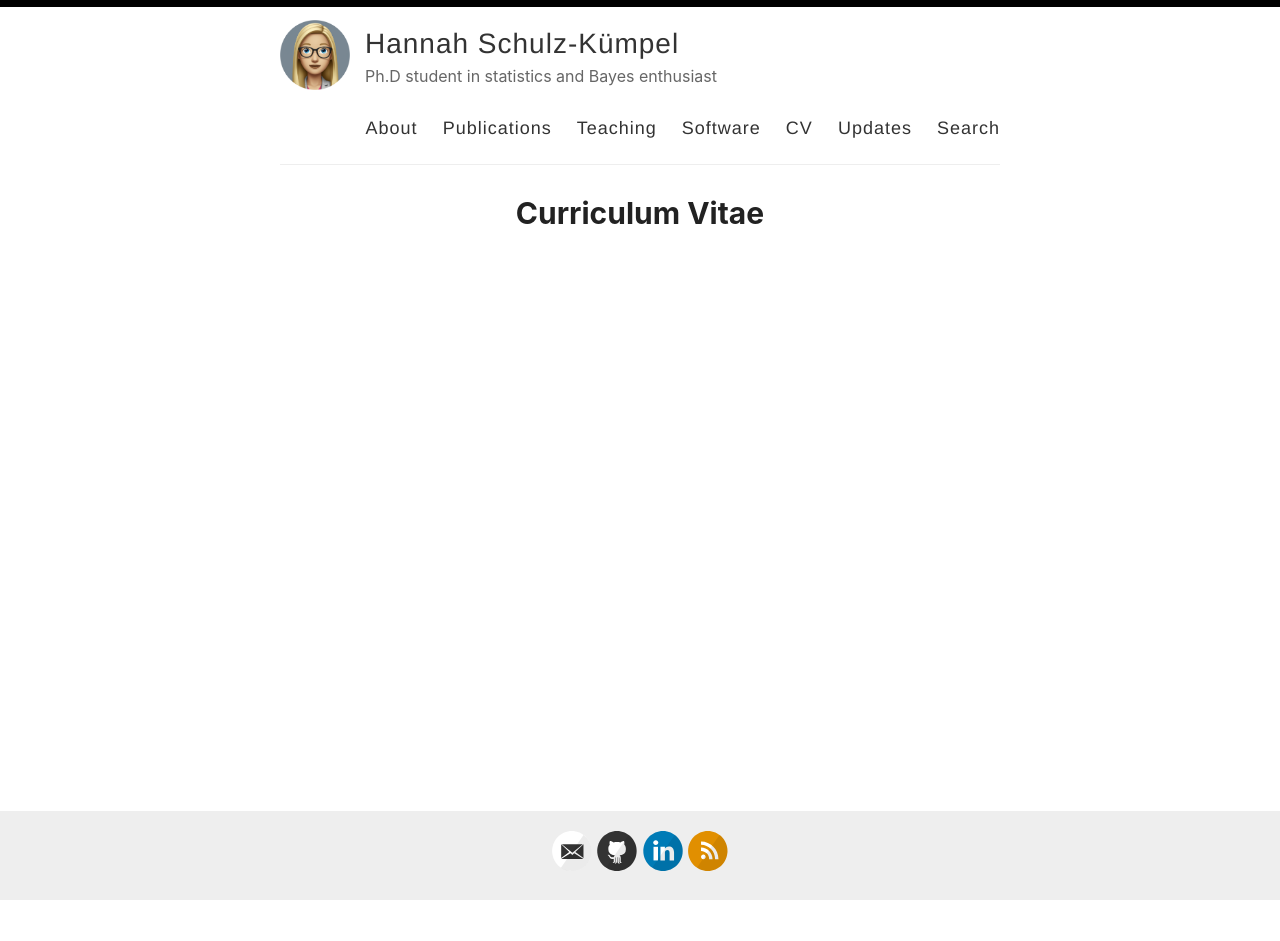
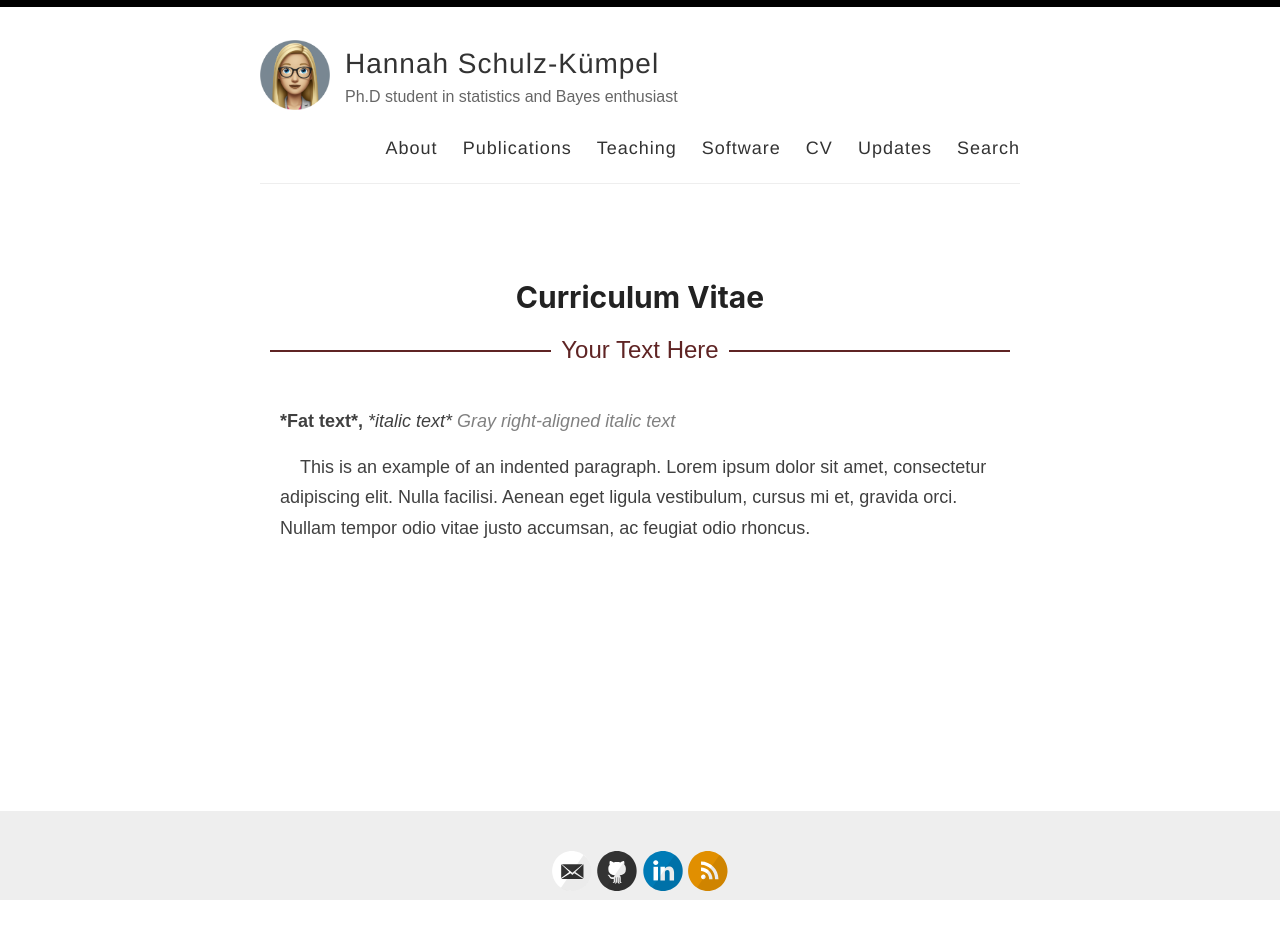
Before and after one commit to 11annah/11annah.github.io, a Jekyll site: the page built from _pages/cv.md, in a window 1280 px wide. Built offline with Jekyll 4.4.1, drawn with Linux system fonts in a browser that asks for light colours; before the commit the page ends 901 px from its top, so only the background shows below that.

Commit message:
Update cv.md

```diff
--- a/_pages/cv.md
+++ b/_pages/cv.md
@@ -3,3 +3,66 @@
 title: Curriculum Vitae
 permalink: /cv/
 ---
+<style>
+    .custom-title {
+        display: flex;
+        align-items: center;
+    }
+
+    .custom-title hr {
+        flex: 1;
+        border: none;
+        border-top: 2px solid rgb(95, 36, 36);
+        margin: 0 10px;
+    }
+
+    .custom-title span {
+        margin: 0;
+        color: rgb(95, 36, 36);
+        font-size: 24px;
+    }
+</style>
+
+
+<style>
+    body {
+      font-family: Arial, sans-serif;
+    }
+    .container {
+      max-width: 800px;
+      margin: 0 auto;
+      padding: 20px;
+    }
+    .fat-text {
+      font-weight: bold;
+    }
+    .italic-text {
+      font-style: italic;
+    }
+    .gray-text {
+      color: gray;
+      font-style: italic;
+    }
+    .right-aligned {
+      text-align: right;
+    }
+    .indented-paragraph {
+      text-indent: 20px;
+    }
+</style>
+
+
+<div class="entry custom-title">
+    <hr>
+    <span>Your Text Here</span>
+    <hr>
+ </div>
+
+<div class="entry container">
+  <p>
+    <span class="fat-text">*Fat text*, </span>
+    <span class="italic-text">*italic text*</span>
+    <span class="gray-text right-aligned">Gray right-aligned italic text</span>
+  </p>
+  <p class="indented-paragraph">This is an example of an indented paragraph. Lorem ipsum dolor sit amet, consectetur adipiscing elit. Nulla facilisi. Aenean eget ligula vestibulum, cursus mi et, gravida orci. Nullam tempor odio vitae justo accumsan, ac feugiat odio rhoncus.</p>
+</div>
```
